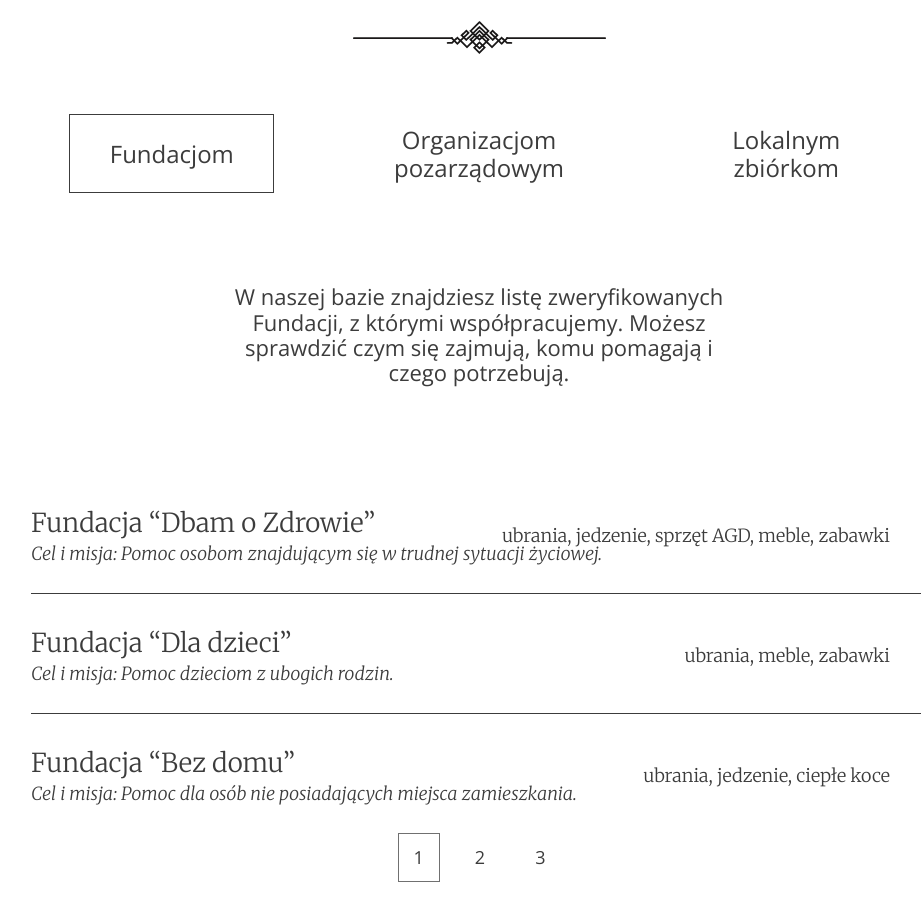
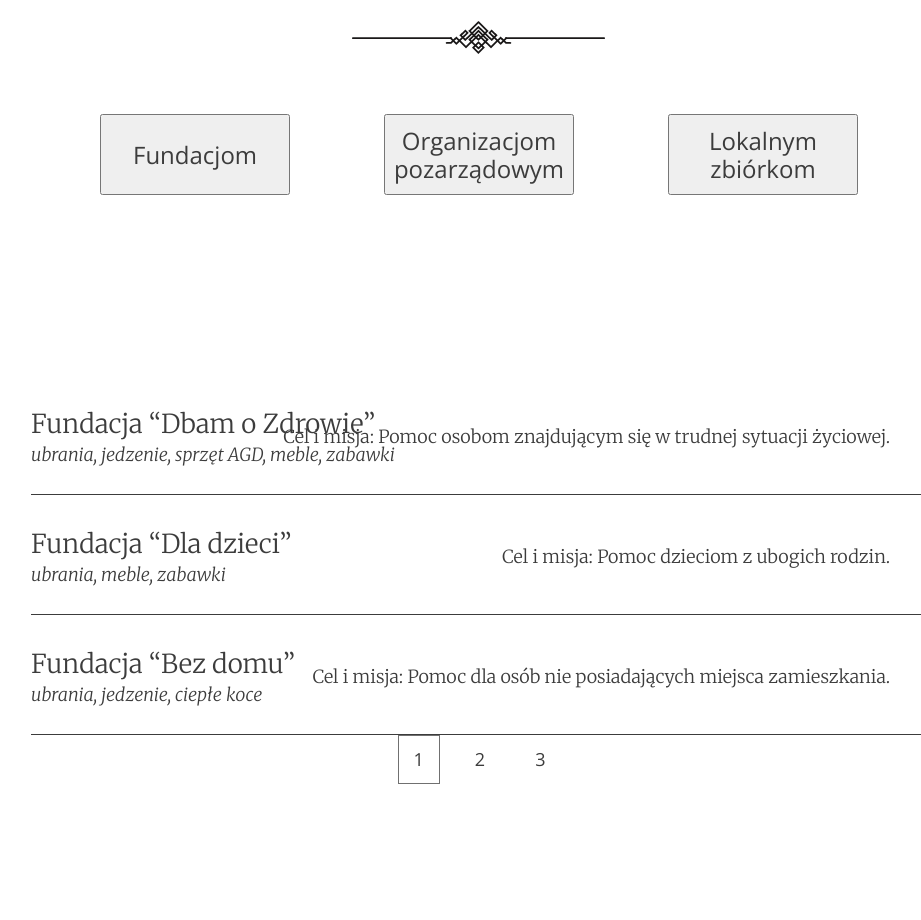
Before and after one commit to J4ISY/oddaj-rzeczy, a React (Vite) app: page / in a window 1280 px wide. Shown: the part 3169-4089 px from the top of the page, without its empty margins (161-1082 px from the left). After the commit the page ends 4003 px from the top, so only its background shows below. Built offline with nearby package versions, Linux system fonts and the light colour scheme.

Commit message:
add logic to who we help - changing content

```diff
--- a/src/components/home-page/home-components/WhoWeHelp.jsx
+++ b/src/components/home-page/home-components/WhoWeHelp.jsx
@@ -1,6 +1,24 @@
 import {Link} from "react-router-dom";
+import {objectList} from "./WhoWeHelpListObject.js";
+import {useEffect, useState} from "react";
 
 function WhoWeHelp() {
+    const [list, setList] = useState(objectList[1]);
+    const [activeTab, setActiveTab] = useState(1);
+
+    const [isActive, setIsActive] = useState(false);
+    const [active, setActive] = useState('')
+
+    const handleTab = (tab) => {
+        setActiveTab(tab);
+        setIsActive(prevState => !prevState);
+        setActive(prev => prev ? '' : 'wwh-selected')
+    }
+
+    useEffect(() => {
+        setList(objectList[activeTab]);
+    }, [activeTab])
+
     return (
         <>
             <div className="wwh">
@@ -8,54 +26,41 @@ function WhoWeHelp() {
                     <h3 className="wwh-top-h3">Komu pomagamy?</h3>
                     <img src="src/assets/images/hero-decoration.png" alt="" className="wwh-top-img"/>
                     <div className="wwh-top-btns">
-                        <Link to='/' className="wwh-top-btn wwh-selected">Fundacjom</Link>
-                        <Link to='/' className="wwh-top-btn">Organizacjom pozarządowym</Link>
-                        <Link to='/' className="wwh-top-btn">Lokalnym zbiórkom</Link>
+                        <button
+                            onClick={() => handleTab(1)}
+                            className={`wwh-top-btn ${isActive ? 'wwh-selected' : ''}`}
+                            style={{}}
+                        >Fundacjom</button>
+                        <button
+                            onClick={() => handleTab(2)}
+                            className={`wwh-top-btn ${isActive ? 'wwh-selected' : ''}`}
+                        >Organizacjom pozarządowym</button>
+                        <button
+                            onClick={() => handleTab(3)}
+                            className={`wwh-top-btn ${isActive ? 'wwh-selected' : ''}`}
+                        >Lokalnym zbiórkom</button>
                     </div>
-                    {/* Fundacje */}
-                    <p className="wwh-top-text fundation">W naszej bazie znajdziesz listę zweryfikowanych Fundacji, z
-                        którymi
-                        współpracujemy. Możesz sprawdzić czym się zajmują, komu pomagają i czego potrzebują.</p>
-
-                    {/*  Organicaje pozarządowe  */}
-                    {/*<p className="wwh-top-text organization">Lorem ipsum dolor sit amet, consectetur adipiscing elit, sed*/}
-                    {/*    do eiusmod tempor incididunt ut labore et dolore magna aliqua. Ut enim ad minim veniam, quis*/}
-                    {/*    nostrud exercitation.</p>*/}
-
-                    {/*  Lokalne zbiórki  */}
-                    {/*<p className="wwh-top-text local">Lorem ipsum dolor sit amet, consectetur adipiscing elit, sed*/}
-                    {/*    do eiusmod tempor incididunt ut labore et dolore magna aliqua. Ut enim ad minim veniam, quis*/}
-                    {/*    nostrud exercitation.</p>*/}
+                    <p className="wwh-top-text">{activeTab.text}</p>
 
                 </div>
-                {/* Fundacje */}
-                <div className="wwh-bot fundation">
-                    <div className="wwh-bot-content">
-                        <h4 className="wwh-bot-h4">Fundacja “Dbam o Zdrowie”</h4>
-                        <p className="wwh-bot-abs">ubrania, jedzenie, sprzęt AGD, meble, zabawki</p>
-                        <p className="wwh-bot-text">Cel i misja: Pomoc osobom znajdującym się w trudnej sytuacji
-                            życiowej.</p>
+                <div className="wwh-bot">
+                    {
+                        list.map(el =>
+                            <div key={el.id} className="wwh-bot-content">
+                                <h4 className="wwh-bot-h4">{el.title}</h4>
+                                <p className="wwh-bot-abs">{el.subTitle}</p>
+                                <p className="wwh-bot-text">{el.altText}</p>
+                            </div>
+                        )
+                    }
+                    <div className="wwh-btns">
+                        <Link to='/' className="wwh-btn-single wwh-btn-single-selected">1</Link>
+                        <Link to='/' className="wwh-btn-single">2</Link>
+                        <Link to='/' className="wwh-btn-single">3</Link>
                     </div>
-                    <div className="wwh-bot-content">
-                        <h4 className="wwh-bot-h4">Fundacja “Dla dzieci”</h4>
-                        <p className="wwh-bot-abs">ubrania, meble, zabawki</p>
-                        <p className="wwh-bot-text">Cel i misja: Pomoc dzieciom z ubogich rodzin.</p>
-                    </div>
-                    <div className="wwh-bot-content">
-                        <h4 className="wwh-bot-h4">Fundacja “Bez domu”</h4>
-                        <p className="wwh-bot-abs">ubrania, jedzenie, ciepłe koce</p>
-                        <p className="wwh-bot-text">Cel i misja: Pomoc dla osób nie posiadających miejsca
-                            zamieszkania.</p>
-                    </div>
-                </div>
-                <div className="wwh-btns fundation">
-                    <Link to='/' className="wwh-btn-single wwh-btn-single-selected">1</Link>
-                    <Link to='/' className="wwh-btn-single">2</Link>
-                    <Link to='/' className="wwh-btn-single">3</Link>
                 </div>
             </div>
         </>
     );
 }
-
-export default WhoWeHelp;
+    export default WhoWeHelp;
--- /dev/null
+++ b/src/components/home-page/home-components/WhoWeHelpListObject.js
@@ -0,0 +1,56 @@
+export const objectList = {
+    1: [
+        {
+            text: "W naszej bazie znajdziesz listę zweryfikowanych Fundacji, z którymi współpracujemy. Możesz sprawdzić czym się zajmują, komu pomagają i czego potrzebują.",
+            title: "Fundacja “Dbam o Zdrowie”",
+            subTitle: "Cel i misja: Pomoc osobom znajdującym się w trudnej sytuacji życiowej.",
+            altText: "ubrania, jedzenie, sprzęt AGD, meble, zabawki",
+        },
+        {
+            title: "Fundacja “Dla dzieci”",
+            subTitle: "Cel i misja: Pomoc dzieciom z ubogich rodzin.",
+            altText: "ubrania, meble, zabawki",
+        },
+        {
+            title: "Fundacja “Bez domu”",
+            subTitle: "Cel i misja: Pomoc dla osób nie posiadających miejsca zamieszkania.",
+            altText: "ubrania, jedzenie, ciepłe koce"
+        }
+    ],
+    2: [
+        {
+            text: "Organizacjom pozarządowym sit amet, consectetur adipiscing elit, sed do eiusmod tempor incididunt ut labore et dolore magna aliqua. Ut enim ad minim veniam, quis nostrud exercitation.",
+            title: "Organizacja “Lorem Ipsum 1”",
+            subTitle: "Quis varius quam quisque id diam vel quam elementum pulvinar.",
+            altText: "Egestas, sed, tempus",
+        },
+        {
+            title: "Organizacja “Lorem Ipsum 2”",
+            subTitle: "Hendrerit gravida rutrum quisque non tellus orci ac auctor augue.",
+            altText: "Ut, aliquam, purus, sit, amet",
+        },
+        {
+            title: "Organizacja “Lorem Ipsum 3”",
+            subTitle: "Scelerisque in dictum non consectetur a erat nam.",
+            altText: "Mi, quis, hendrerit, dolor"
+        }
+    ],
+    3: [
+        {
+            text: "Lokalnym zbiórkom dolor sit amet, consectetur adipiscing elit, sed do eiusmod tempor incididunt ut labore et dolore magna aliqua. Ut enim ad minim veniam, quis nostrud exercitation.",
+            title: "Zbiórka “Lorem Ipsum 1”",
+            subTitle: "Quis varius quam quisque id diam vel quam elementum pulvinar.",
+            altText: "Egestas, sed, tempus",
+        },
+        {
+            title: "Zbiórka “Lorem Ipsum 2”",
+            subTitle: "Hendrerit gravida rutrum quisque non tellus orci ac auctor augue.",
+            altText: "Ut, aliquam, purus, sit, amet",
+        },
+        {
+            title: "Zbiórka “Lorem Ipsum 3”",
+            subTitle: "Scelerisque in dictum non consectetur a erat nam.",
+            altText: "Mi, quis, hendrerit, dolor"
+        }
+    ]
+}
--- a/src/scss/elements/home-page-scss/_WhoWeHelp.scss
+++ b/src/scss/elements/home-page-scss/_WhoWeHelp.scss
@@ -23,7 +23,7 @@
 
 .wwh-top-btns {
   margin-top: 60px;
-  width: 80%;
+  width: 100%;
   display: flex;
   align-items: center;
   justify-content: space-evenly;
```
